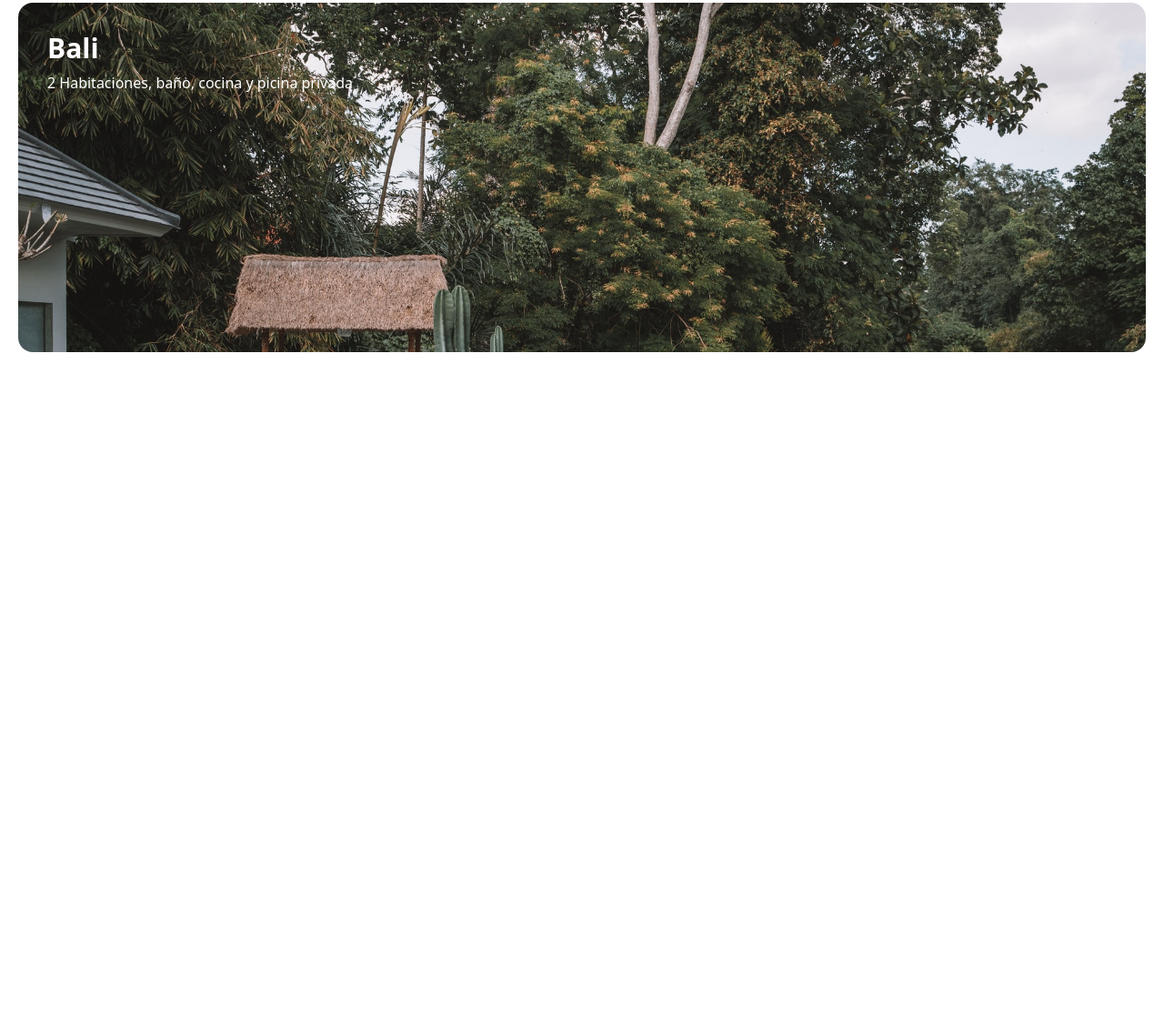
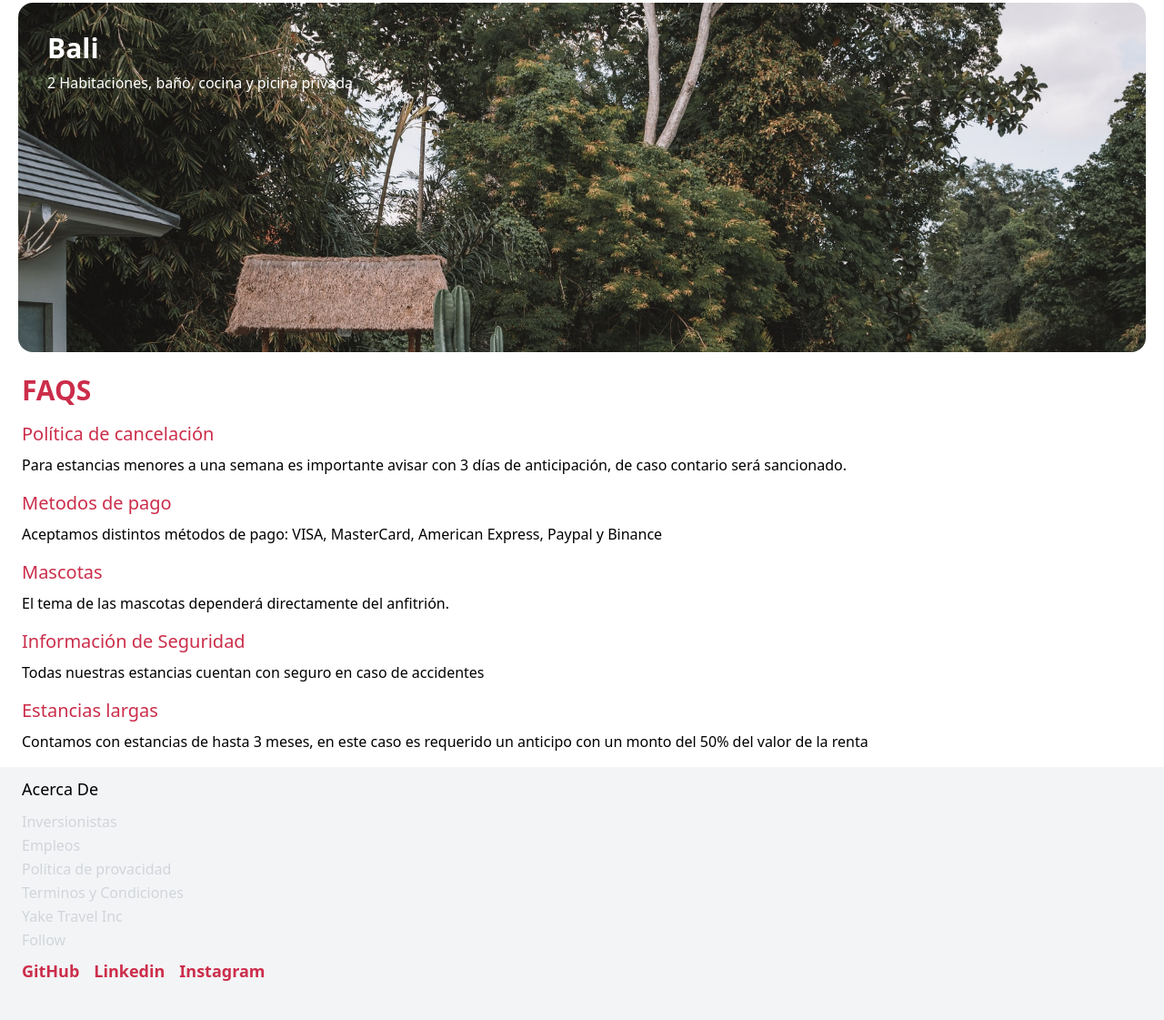
Before and after one commit to YakeCode/course-tailwind, a website: page travel/public/index.html in a window 1280 px wide. Shown: the part 1989-3110 px from the top of the page at 91% size. Before the commit the page ends 2376 px from the top, so only its background shows below. Drawn offline with Linux system fonts and the light colour scheme.

Commit message:
footer casi terminado, falta agregar iconos de redes sociales

```diff
--- a/travel/public/index.html
+++ b/travel/public/index.html
@@ -15,7 +15,7 @@
 
     <div id="tab_bar"></div>
 
-    <section class="w-full h-screen">
+    <section class="w-full h-auto">
 
         <div id="home" >
             <div class="w-full h-3/4 ">
@@ -136,7 +136,7 @@
 
         </div>
 
-        <div class="px-5 h-full w-full" id="estancias_destacadas">
+        <div class="px-5 h-auto w-full" id="estancias_destacadas">
 
             <p class="font-semibold text-3xl text-primary pb-6 mt-3">
                 Estancias Destacadas
@@ -185,9 +185,82 @@
 
 
         </div>
+
+        <div class="w-full h-full" id="faqs">
+
+            <div class="px-6 h-auto w-full flex flex-col space-y-4">
+
+                <p class="font-semibold text-3xl text-primary pb-4.5 mt-6">
+                    FAQS
+
+                </p>
+
+                <div>
+                    <p class="text-xl font-md text-primary">Política de cancelación</p>
+
+                    <p class="text-md pt-2 ">
+                        Para estancias menores a una semana es importante avisar con 3 días de
+                        anticipación, de caso contario será sancionado.
+                    </p>
+                </div>
+
+                <div>
+                    <p class="text-xl font-md text-primary">Metodos de pago</p>
+
+                    <p class="text-md pt-2 ">
+                        Aceptamos distintos métodos de pago: VISA, MasterCard, American Express,
+						Paypal y Binance
+                    </p>
+                </div>
+
+                <div>
+                    <p class="text-xl font-md text-primary">Mascotas</p>
+
+                    <p class="text-md pt-2 ">
+                        El tema de las mascotas dependerá directamente del anfitrión.
+                    </p>
+                </div>
+
+                <div>
+                    <p class="text-xl font-md text-primary">Información de Seguridad</p>
+
+                    <p class="text-md pt-2 ">
+                        Todas nuestras estancias cuentan con seguro en caso de accidentes
+                    </p>
+                </div>
+
+                <div>
+                    <p class="text-xl font-md text-primary">Estancias largas</p>
+
+                    <p class="text-md pt-2 ">
+                        Contamos con estancias de hasta 3 meses, en este caso es requerido un anticipo
+						con un monto del 50% del valor de la renta
+                    </p>
+                </div>
+            </div>
+
+        </div>
     </section>
-    <footer>
+    <footer class="px-6 w-full h-auto bg-gray-100 mt-4">
 
+        <p class=" py-2.5 text-lg font-[400] ">
+            Acerca De
+        </p>
+
+        <div class="text-gray-300 flex flex-col gap-0.5 mb-2 text-md font-[400] text-md ">
+            <p>Inversionistas</p>
+            <p>Empleos</p>
+            <p>Política de provacidad</p>
+            <p>Terminos y Condiciones</p>
+            <p>Yake Travel Inc</p>
+            <p>Follow</p>
+        </div>
+        <div class="flex gap-4 pb-10 text-primary font-semibold text-lg">
+            <a href="https://github.com/YakeCode">GitHub</a>
+            <a href="https://www.linkedin.com/in/yimi-alejandro-gaviria-escobar-19b440250/">Linkedin</a>
+            <a href="https://www.instagram.com/yake.code/">Instagram</a>
+
+        </div>
 
     </footer>
 
```
Also changed, not shown: travel/public/css/tailwind.css.
